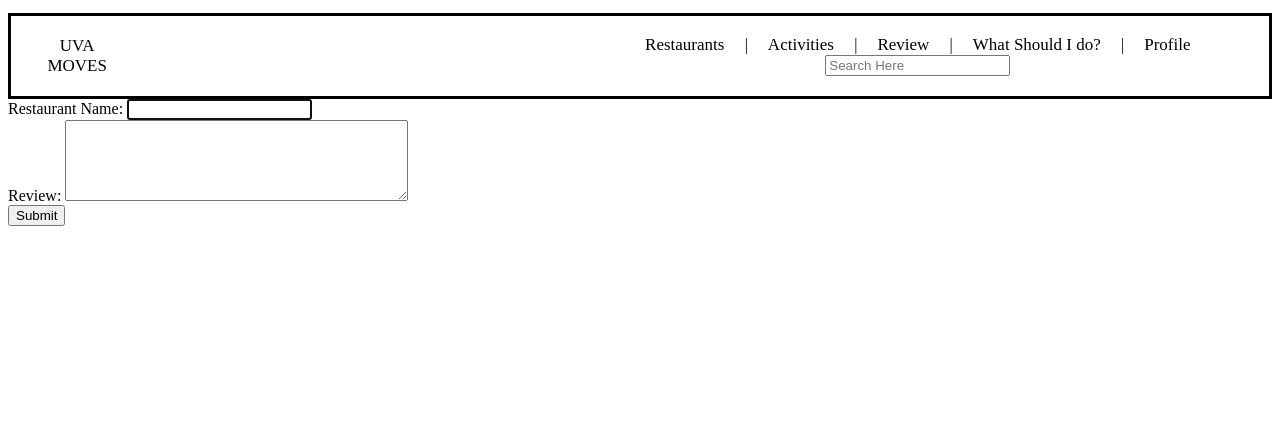
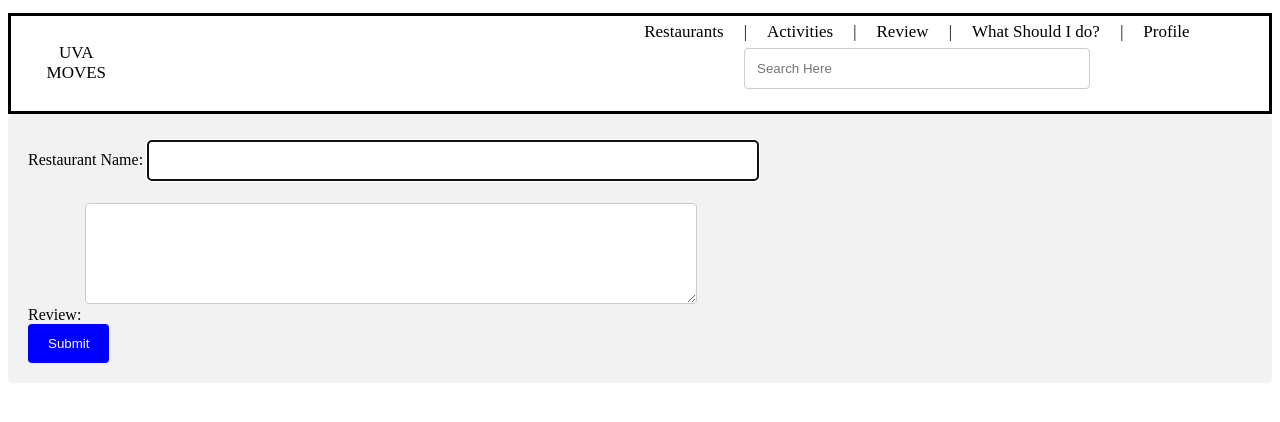
Before and after one commit to madisenbpatrick/CS4640Project, a PHP site: page /Restaurant.html in a window 1280 px wide. Shown: the top 422 px of the page. Run offline with PHP 8.4, Linux system fonts and the light colour scheme.

Commit message:
restaurant changes

```diff
--- a/Project/Restaurant.html
+++ b/Project/Restaurant.html
@@ -2,6 +2,7 @@
 <html lang="en">
   <head>
     <link rel="stylesheet" href="./styles/main.css" />
+    <link rel="stylesheet" href = "./styles/restaurant.css"/>
     <meta charset="utf-8" />
     <meta http-equiv="X-UA-Compatible" content="IE=edge" />
     <meta name="viewport" content="width=device-width, initial-scale=1" />
--- a/Project/styles/main.css
+++ b/Project/styles/main.css
@@ -33,6 +33,7 @@ footer, header, hgroup, menu, nav, section {
 }
 
 
+/* responsive design  */
 @media only screen and (max-width: 1000px){
 	[class*="col-"]{
 		width:100%;
@@ -42,7 +43,7 @@ footer, header, hgroup, menu, nav, section {
     }
 }
 
-
+/* screen bigger than 700px */
 @media only screen and (min-width: 700px){
 	[class*="col-"]{
 		width:8.33%;
--- a/Project/styles/restaurant.css
+++ b/Project/styles/restaurant.css
@@ -0,0 +1,33 @@
+input[type=text], textarea {
+    width: 50%; /* Full width */
+    padding: 12px; /* Some padding */
+    border: 1px solid #ccc; /* Gray border */
+    border-radius: 4px; /* Rounded borders */
+    box-sizing: border-box; /* Make sure that padding and width stays in place */
+    margin-top: 6px; /* Add a top margin */
+    margin-bottom: 16px; /* Bottom margin */
+    resize: vertical /* Allow the user to vertically resize the textarea (not horizontally) */
+  }
+
+  /* Style the submit button with a specific background color etc */
+  input[type=submit] {
+    background-color: blue;
+    color: white;
+    padding: 12px 20px;
+    border: none;
+    border-radius: 4px;
+    cursor: pointer;
+  }
+
+  /* When moving the mouse over the submit button, add a darker green color */
+  input[type=submit]:hover {
+    background-color: #45a049;
+  }
+
+  /* Add a background color and some padding around the form */
+  .Post {
+    border-radius: 5px;
+    background-color: #f2f2f2;
+    padding: 20px;
+
+  }
```
